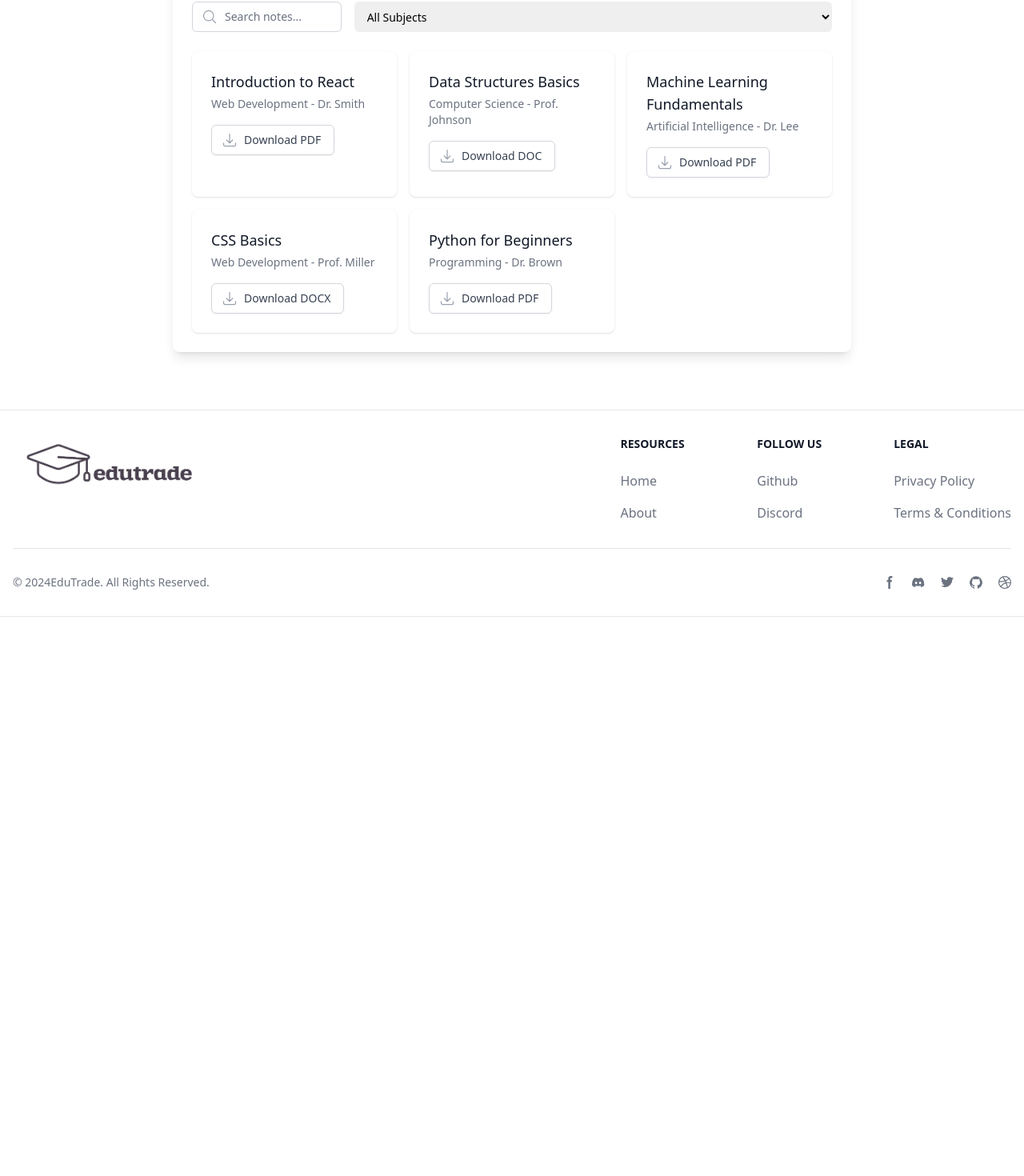
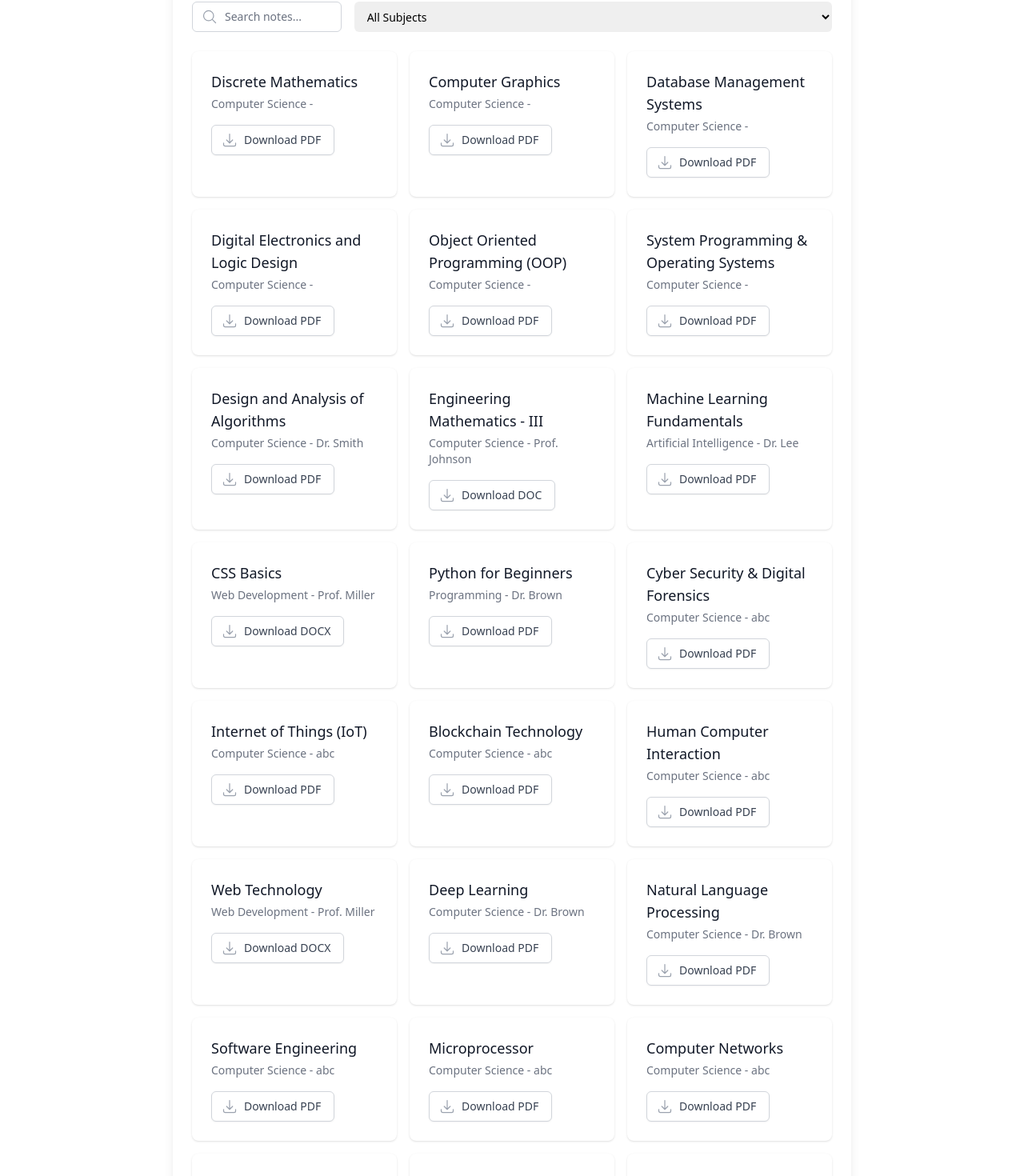
Before and after one commit to sakshijain19/EduTrade, a React (Vite) app: page /notes in a window 1280 px wide. Shown: the part 324-1794 px from the top of the page at 80% size. Before the commit the page ends 1095 px from the top, so only its background shows below. Built offline with nearby package versions, Linux system fonts and the light colour scheme.

Commit message:
notes changes

```diff
--- a/src/Components/Notes/Notes.jsx
+++ b/src/Components/Notes/Notes.jsx
@@ -184,7 +184,7 @@
 //       </div>
 //     </div>
 //   );
-// }
+// // }
 
 
 
@@ -251,11 +251,32 @@ export default function Notes() {
   };
 
   const sampleNotes = [
-    { title: 'Introduction to React', subject: 'Web Development', author: 'Dr. Smith', type: 'PDF' },
-    { title: 'Data Structures Basics', subject: 'Computer Science', author: 'Prof. Johnson', type: 'DOC' },
+    { title: 'Discrete Mathematics', subject: 'Computer Science', author:'', type: 'PDF'},
+    { title: 'Computer Graphics', subject: 'Computer Science', author:'', type: 'PDF'},
+    { title: 'Database Management Systems', subject: 'Computer Science', author:'', type: 'PDF'},
+    { title: 'Digital Electronics and Logic Design', subject: 'Computer Science', author:'', type: 'PDF'},
+    { title: 'Object Oriented Programming (OOP)', subject: 'Computer Science', author:'', type: 'PDF'},
+    { title: 'System Programming & Operating Systems', subject: 'Computer Science', author:'', type: 'PDF'},
+    { title: 'Design and Analysis of Algorithms', subject: 'Computer Science', author: 'Dr. Smith', type: 'PDF' },
+    { title: 'Engineering Mathematics - III', subject: 'Computer Science', author: 'Prof. Johnson', type: 'DOC' },
     { title: 'Machine Learning Fundamentals', subject: 'Artificial Intelligence', author: 'Dr. Lee', type: 'PDF' },
     { title: 'CSS Basics', subject: 'Web Development', author: 'Prof. Miller', type: 'DOCX' },
     { title: 'Python for Beginners', subject: 'Programming', author: 'Dr. Brown', type: 'PDF' },
+    { title: 'Cyber Security & Digital Forensics', subject: 'Computer Science', author:'abc', type: 'PDF'},
+    { title: 'Internet of Things (IoT)', subject: 'Computer Science', author:'abc', type: 'PDF'},
+    { title: 'Blockchain Technology', subject: 'Computer Science', author:'abc', type: 'PDF'},
+    { title: 'Human Computer Interaction', subject: 'Computer Science', author:'abc', type: 'PDF'},
+    { title: 'Web Technology', subject: 'Web Development', author: 'Prof. Miller', type: 'DOCX' },
+    { title: 'Deep Learning', subject: 'Computer Science', author: 'Dr. Brown', type: 'PDF' },
+    { title: 'Natural Language Processing', subject: 'Computer Science', author: 'Dr. Brown', type: 'PDF' },
+    { title: 'Software Engineering', subject: 'Computer Science', author:'abc', type: 'PDF'},
+    { title: 'Microprocessor', subject: 'Computer Science', author:'abc', type: 'PDF'},
+    { title: 'Computer Networks', subject: 'Computer Science', author:'abc', type: 'PDF'},
+    { title: 'Theory of Computation', subject: 'Computer Science', author:'abc', type: 'PDF'},
+    { title: 'Cloud Computing', subject: 'Computer Science', author:'abc', type: 'PDF'},
+    { title: 'Data Science and Big Data Analytics', subject: 'Computer Science', author:'abc', type: 'PDF'},
+    { title: 'Artificial Intelligence', subject: 'Computer Science', author:'abc', type: 'PDF'},
+    { title: 'Mobile Computing', subject: 'Computer Science', author:'abc', type: 'PDF'},
   ];
 
   const filteredNotes = sampleNotes.filter((note) => {
@@ -325,10 +346,27 @@ export default function Notes() {
                   onChange={(e) => setSubject(e.target.value)}
                 >
                   <option>All Subjects</option>
-                  <option>Web Development</option>
-                  <option>Computer Science</option>
+                  <option>Discrete Mathematics</option>
+                  <option>Fundamentals of Data Structures</option>
+                  <option>Object Oriented Programming (OOP)</option>
+                  <option>Computer Graphics 17</option>
+                  <option>Digital Electronics and Logic Design</option>
+                  <option>Engineering Mathematics - III</option>
+                  <option>Design and Analysis of Algorithms</option>
+                  <option>System Programming & Operating Systems</option>
+                  <option>Database Management Systems</option>
+                  <option>Software Engineering</option>
+                  <option>Microprocessor</option>
+                  <option>Computer Networks</option>
+                  <option>Theory of Computation</option>
+                  <option>Machine Learning</option>
+                  <option>Cloud Computing</option>
                   <option>Artificial Intelligence</option>
-                  <option>Programming</option>
+                  <option>Mobile Computing</option>
+                  <option>Cyber Security & Digital Forensics</option>
+                  <option>Internet of Things (IoT)</option>
+                  <option>Blockchain Technology</option>
+                  <option>Human Computer Interaction</option>
                 </select>
               </div>
               <div className="grid grid-cols-1 gap-4 sm:grid-cols-2 lg:grid-cols-3">
@@ -396,6 +434,7 @@ export default function Notes() {
                       onChange={(e) => setSubject(e.target.value)}
                     >
                       <option value="">Select subject</option>
+                      <option>Discrete Mathematics</option>
                       <option>Web Development</option>
                       <option>Computer Science</option>
                       <option>Artificial Intelligence</option>
```
